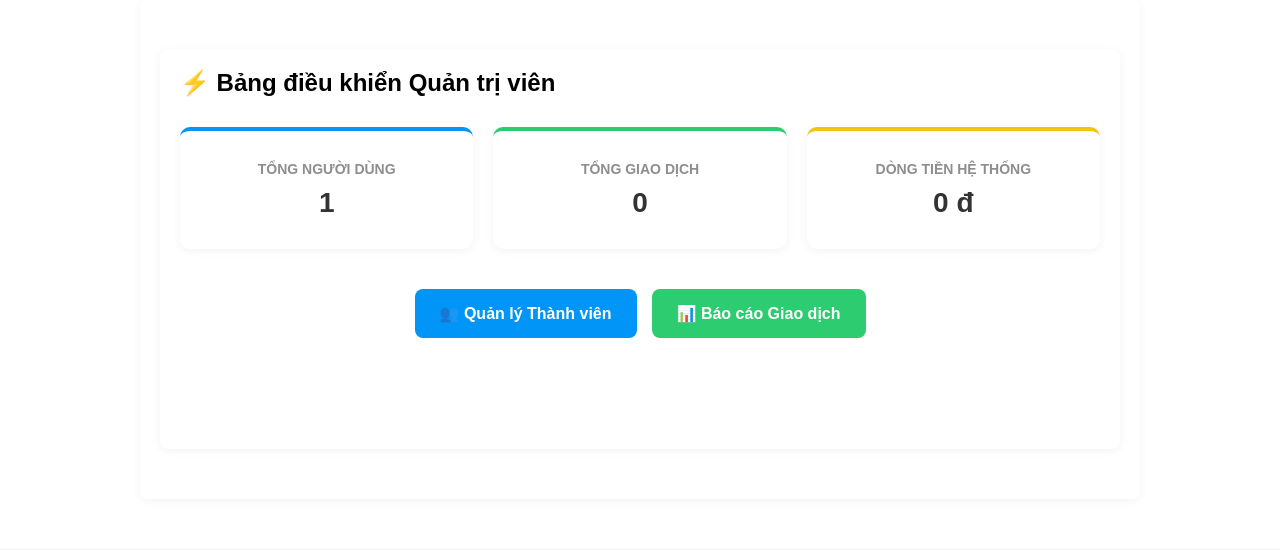
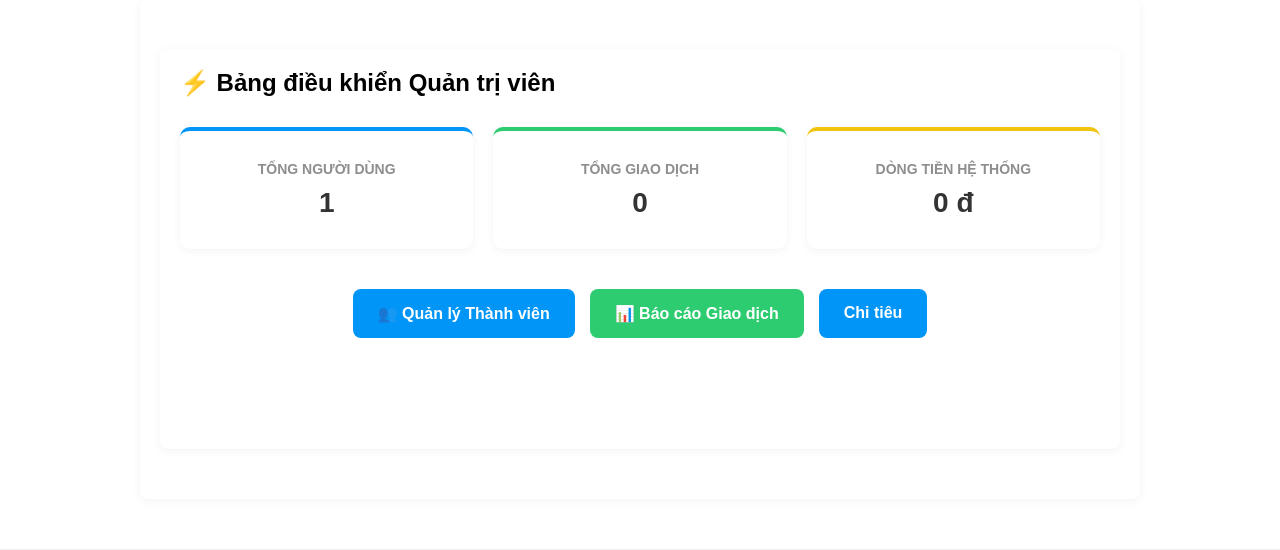
Before and after one commit to vjettejv/expense-tracker, a PHP site: page /expense-tracker/admin/dashboard.php in a window 1280 px wide. Shown: the part 91-641 px from the top of the page. Run offline with PHP 8.4, Linux system fonts and the light colour scheme; the visitor is signed in with stand-in values (Sample User, id 1); data that the repository does not hold is empty.

Commit message:
update dashboard admin

```diff
--- a/admin/dashboard.php
+++ b/admin/dashboard.php
@@ -71,6 +71,7 @@ include '../includes/header.php';
     <div class="admin-actions">
         <a href="users.php" class="btn-admin bg-blue">👥 Quản lý Thành viên</a>
         <a href="admin_report.php" class="btn-admin bg-green">📊 Báo cáo Giao dịch</a>
+        <a href="../index.php" class="btn-admin bg-blue">Chi tiêu</a>
     </div>
 </div>
 
```
